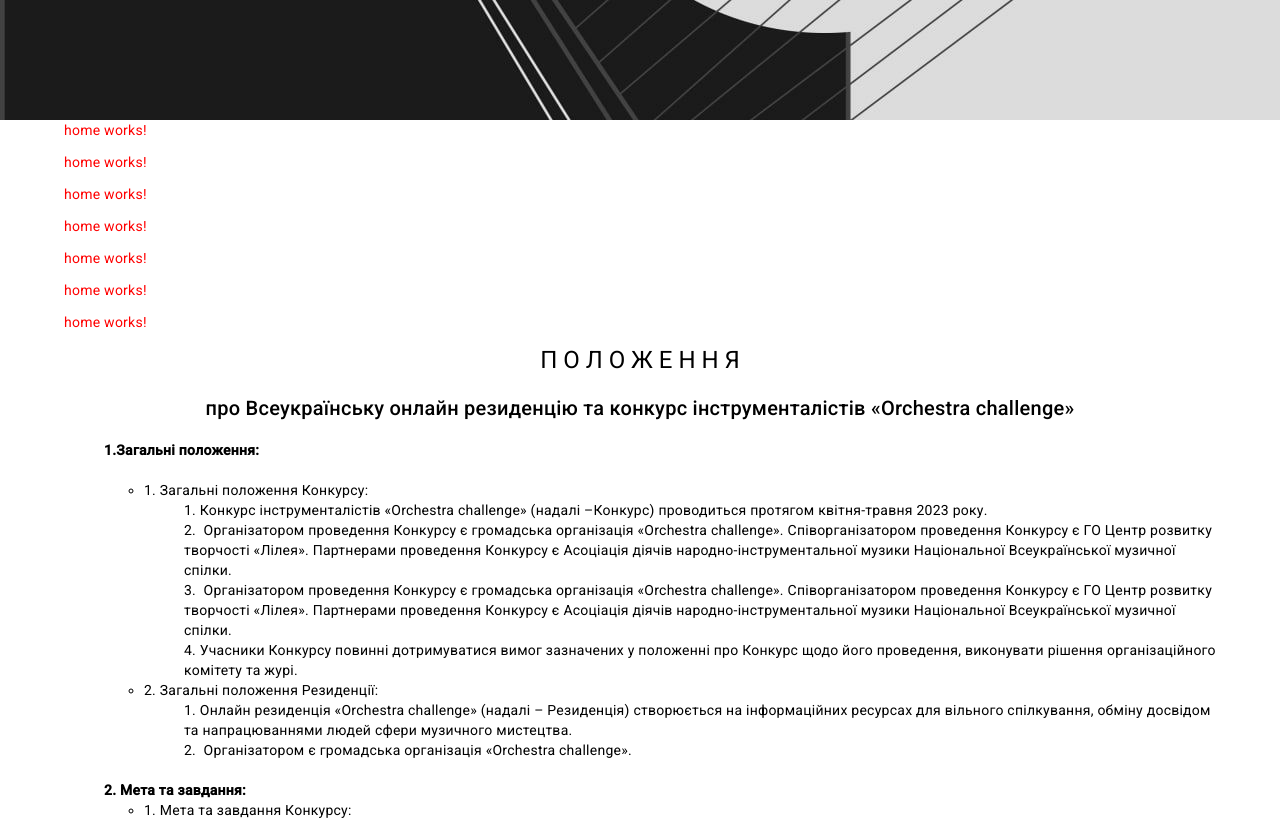
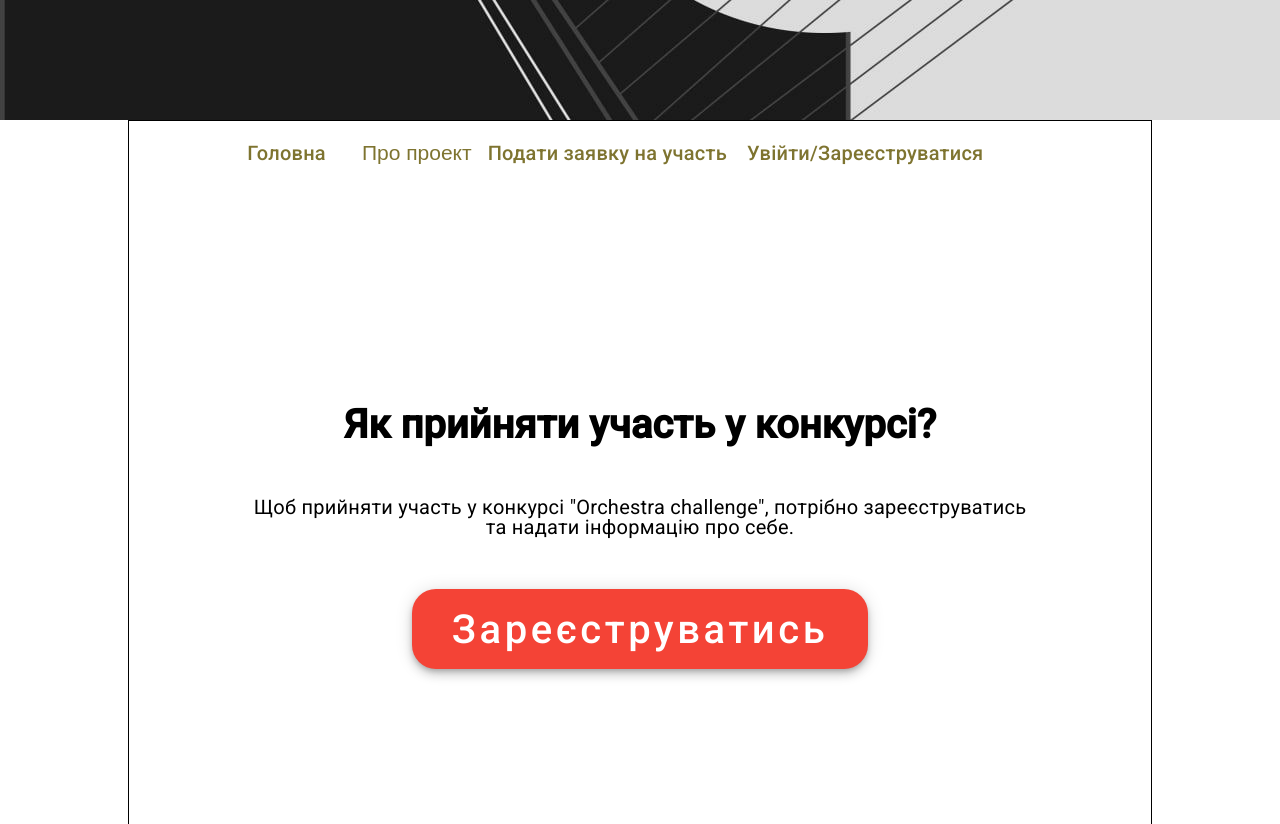
Before and after one commit to zophrox/orchestra_challenge, an Angular app: page / in a window 1280 px wide. Shown: the part 680-1504 px from the top of the page. Built offline with nearby package versions, Linux system fonts and the light colour scheme.

Commit message:
add applyComponent and contactComponent

```diff
--- a/src/app/app.component.html
+++ b/src/app/app.component.html
@@ -1,27 +1,16 @@
 <div class="image">
   <app-header></app-header>
 </div>
-<section id="">
-<app-home></app-home>
-</section>
-<section id="">
-<app-home></app-home>
-</section>
-<section id="">
-<app-home></app-home>
-</section>
-<section id="">
-<app-home></app-home>
-</section>
-<section id="">
-<app-home></app-home>
-</section>
-<section id="">
-<app-home></app-home>
-</section>
-<section id="">
-<app-home></app-home>
-</section>
-<section id="competition">
-  <app-competition-requlations></app-competition-requlations>
-</section>
+<div class="sections">
+    <section id="apply">
+        <app-apply></app-apply>
+      </section>
+
+      <section id="contact">
+        <app-contact></app-contact>
+      </section>
+      <hr>
+      <section id="competition">
+        <app-competition-requlations></app-competition-requlations>
+      </section>
+</div>
--- a/src/app/app.component.scss
+++ b/src/app/app.component.scss
@@ -6,6 +6,11 @@
   width: 100%;
 }
 section{
-  margin-left:5% ;
-  margin-right:5% ;
+  margin-left:10% ;
+  margin-right:10% ;
 }
+.sections{
+  border:black solid 1px;
+  margin-right:10%;
+  margin-left:10%;
+}
--- /dev/null
+++ b/src/app/content/apply/apply.component.html
@@ -0,0 +1,21 @@
+
+<app-header></app-header>
+<div class="apply_body">
+
+  <h1>Як прийняти участь у конкурсі?</h1>
+  <p>
+    Щоб прийняти участь у конкурсі "Orchestra challenge", потрібно
+    зареєструватись та надати інформацію про себе.
+  </p>
+
+  <div class="btn-apply">
+    <button
+      mat-fab
+      extended
+      color="warn"
+
+    >
+     <a href="https://docs.google.com/forms/d/e/1FAIpQLSc7pzJD7AczFRUl5fW6val5Wbani8V5EYhpLJbLTJils88YSg/alreadyresponded"> Зареєструватись</a>
+    </button>
+  </div>
+</div>
--- /dev/null
+++ b/src/app/content/apply/apply.component.scss
@@ -0,0 +1,33 @@
+
+.apply_body{
+    padding-top: 25%;
+    padding-bottom: 40%;
+}
+h1{
+    font-size: 40px;
+    font-weight: 600;
+    padding: 20px;
+    text-align: center;
+}
+p{
+    font-size: 20px;
+    padding: 20px;
+    text-align: center;
+}
+.btn-apply{
+    text-align: center;
+    padding: 20px;
+    a{
+
+        color:white
+    }
+}
+
+button{
+    font-size: 40px;
+    padding: 40px;
+
+}
+a{
+    text-decoration:none;
+}
--- /dev/null
+++ b/src/app/content/apply/apply.component.ts
@@ -0,0 +1,15 @@
+import { Component } from '@angular/core';
+import { Router } from '@angular/router';
+
+@Component({
+  selector: 'app-apply',
+  templateUrl: './apply.component.html',
+  styleUrls: ['./apply.component.scss']
+})
+export class ApplyComponent {
+  constructor(private router:Router){}
+  onApply(){
+    this.router.navigate(['https://docs.google.com/forms/d/e/1FAIpQLSc7pzJD7AczFRUl5fW6val5Wbani8V5EYhpLJbLTJils88YSg/alreadyresponded'])
+  }
+
+}
--- /dev/null
+++ b/src/app/content/contact/contact.component.html
@@ -0,0 +1,10 @@
+<h1>Потрібна допомога?</h1>
+<h2>ЗВ'ЯЖІТЬСЯ З НАМИ </h2>
+<h3>одним із способів:</h3>
+<ul style="list-style-type: none">
+    <li>Електронна пошта: <a href="orchestrachallenge@gmail.com"> orchestrachallenge@gmail.com</a></li>
+    <li><a href=" https://www.facebook.com/profile.php?id=100077081201184">Facebook</a></li>
+    <li><a href="https://www.instagram.com/orchestra.challenge/">Instagram</a></li>
+    <li><a href="viber://chat?number=+380964274564">✆+380964274564(Viber)</a></li>
+    <li><a href="viber://chat?number=+380936852682"> ✆+380936852682(Viber)</a></li>
+</ul>
--- /dev/null
+++ b/src/app/content/contact/contact.component.scss
@@ -0,0 +1,14 @@
+h1{
+    font-size: 40px;
+    font-weight: 600;
+
+    text-align: center;
+}
+
+a{
+    text-decoration: none;
+}
+li{
+    font-size: large;
+    text-align: center;
+}
--- a/src/app/header/header.component.html
+++ b/src/app/header/header.component.html
@@ -1,7 +1,5 @@
 <mat-toolbar class="transparent">
-  <!-- <span>
-    <img src="/assets/orchestra_logo.png" alt="" style="width: 70px; height: 40px;">
-  </span> -->
+
   <div>
     <a
     href="#"
@@ -11,39 +9,56 @@
       routerLinkActive="active"
       >Головна</a
     >
-    <a style="cursor: pointer" routerLink="/asd" routerLinkActive="#home"
-      >Про проект</a
+
+
+  <!-- material library -->
+
+      <button class="menu-bar-item" cdkMenuItem [cdkMenuTriggerFor]="file">Про проект</button>
+
+      <ng-template #file>
+        <div class="menu" cdkMenu>
+          <button class="menu-item" cdkMenuItem>Команда</button>
+
+          <button class="menu-item" cdkMenuItem >
+            New <span>&#10148;</span>
+          </button>
+          <a href="#competition" class="menu-item" cdkMenuItem  >Положення</a>
+          <button class="menu-item" cdkMenuItem>Архів</button>
+
+          <button class="menu-item" cdkMenuItem >
+            Розклад майстеркласів<span>&#10148;</span>
+          </button>
+          <a href="#contact" class="menu-item" cdkMenuItem >
+            Контакти
+          </a>
+        </div>
+      </ng-template>
+
+
+
+
+    <a style="cursor: pointer"  href="#apply"
+      >Подати заявку на участь</a
     >
-    <a
-    href="mailto:oleh_kun@icloud.com"
-    style="cursor: pointer"
-      >Контакти</a
-    >
-    <a style="cursor: pointer"  routerLinkActive="active"
-      >Як стати учасником</a
-    >
-    <a
-    href="#competition"
-      style="cursor: pointer"
 
-      routerLinkActive="active"
-
-      >Положення конкурсу</a
-    >
   </div>
 
-  <span class="example-spacer"></span>
+  <span class="spacer"></span>
   <a style="cursor: pointer">Увійти/Зареєструватися</a>
-  <button
+
+  <!--Gamburger-->
+  <!-- <button
     mat-icon-button
-    class="example-icon"
+    class="icon"
     aria-label="Example icon-button with menu icon"
   >
     <mat-icon>menu</mat-icon>
-  </button>
+  </button> -->
+
+
   <button
     mat-icon-button
-    class="example-icon"
+    class="icon"
     aria-label="Example icon-button with share icon"
   >
     <mat-icon>share</mat-icon>
--- a/src/app/header/header.component.scss
+++ b/src/app/header/header.component.scss
@@ -1,17 +1,104 @@
-.example-spacer {
+.spacer {
   flex: 1 1 auto;
 }
 .transparent {
   background-color: transparent;
 }
 a {
+  // margin-left: 10px;
+  margin-right: 20px;
+  color: rgba(126, 116, 48, 255);
+  text-decoration: none;
+  &.active {
+
+    border-radius: 7%;
+    padding: 10px;
+  }
+  &:hover {
+    color: rgb(220, 220, 220);
+
+  }
+}
+
+// Material library
+.menu-bar-item {
   margin-left: 10px;
   margin-right: 10px;
   color: rgba(126, 116, 48, 255);
   text-decoration: none;
-  &.active {
-    background-color: white;
-    border-radius: 7%;
-    padding: 10px;
+  font-size: 21px;
+  background-color: transparent;
+  border: none;
+  font-weight: 500;
+
+  &:hover {
+    color: rgb(220, 220, 220);
   }
 }
+
+.menu {
+  display: inline-flex;
+  flex-direction: column;
+  min-width: 180px;
+  max-width: 280px;
+  background-color: rgb(220, 220, 220);
+  padding: 6px 0;
+  &a {
+    text-decoration: none;
+  }
+}
+
+.menu hr {
+  width: 100%;
+  color: rgba(0, 0, 0, 0.12);
+}
+
+.menu .menu-group {
+  display: inline-flex;
+  flex-direction: column;
+}
+
+.menu .menu-item {
+  background-color: transparent;
+  cursor: pointer;
+  border: none;
+
+  user-select: none;
+  min-width: 64px;
+  line-height: 36px;
+  padding: 0 16px;
+
+  display: flex;
+  align-items: center;
+  flex-direction: row;
+  flex: 1;
+
+  text-decoration: none;
+  color: black;
+}
+
+.menu-item > span {
+  display: flex;
+  flex-direction: row;
+  flex: 1;
+  justify-content: flex-end;
+}
+
+.menu .menu-item:hover {
+  background-color: rgb(197, 193, 193);
+}
+
+.menu .menu-item[role="menuitemradio"][aria-checked="true"] {
+  background-color: rgb(220, 220, 220);
+}
+.menu .menu-item[role="menuitemcheckbox"][aria-checked="true"] {
+  background-color: rgb(220, 220, 220);
+}
+.menu .menu-item:active {
+  color: rgb(220, 220, 220);
+}
+
+.menu-bar-item[aria-expanded="true"],
+.menu-item[aria-expanded="true"] {
+  color: rgb(220, 220, 220) !important;
+}
--- a/src/app/header/header.component.ts
+++ b/src/app/header/header.component.ts
@@ -2,6 +2,7 @@
 
 @Component({
   selector: 'app-header',
+
   templateUrl: './header.component.html',
   styleUrls: ['./header.component.scss']
 })
```
Also changed, not shown: src/app/app.module.ts (+11 -0 lines), src/app/content/contact/contact.component.ts (added, +10 -0 lines), 2 other files (tests, documents, lock files or other folders).
